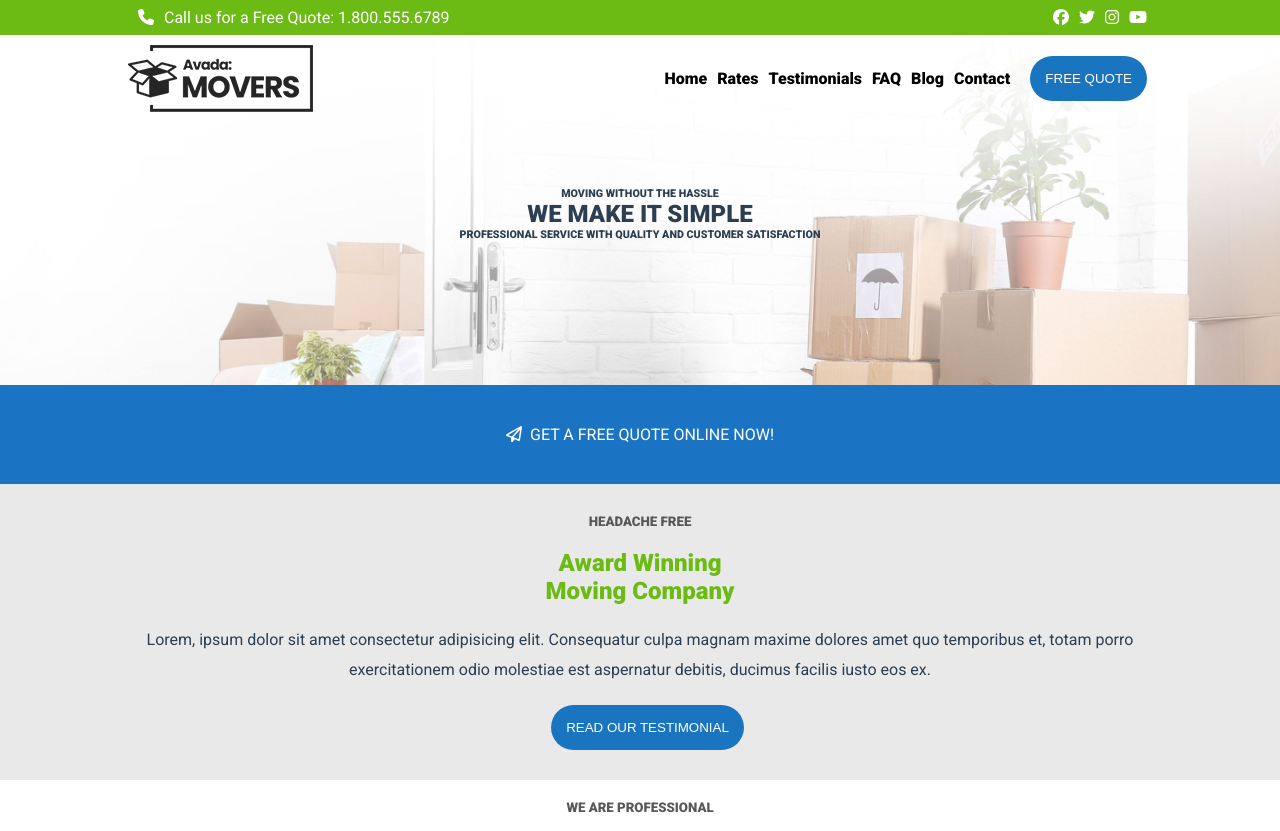
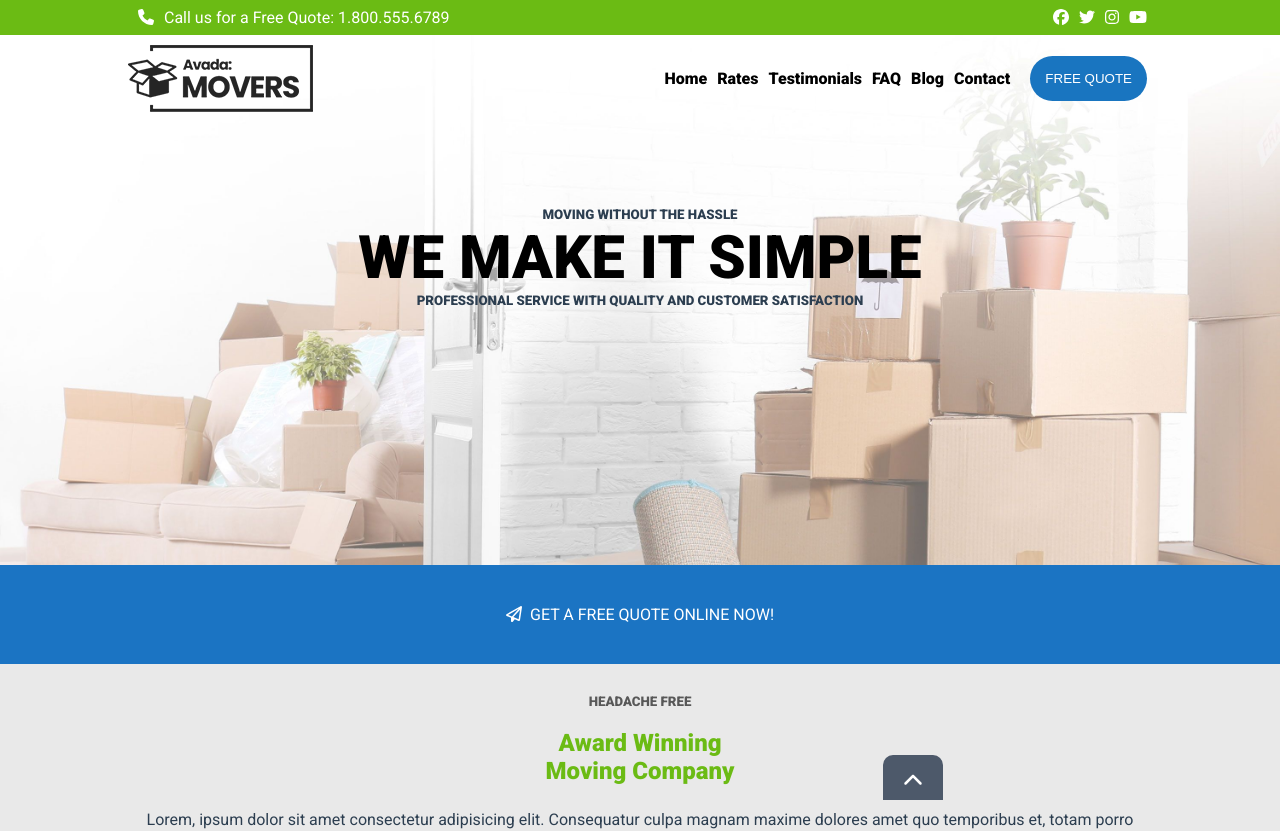
Before and after one commit to MarcoPerta/proj-html-vuejs, a Vue app: page / in a window 1280 px wide. Shown: the top 831 px of the page. Built offline with nearby package versions, Linux system fonts and the light colour scheme.

Commit message:
add hover e to top

```diff
--- a/src/App.vue
+++ b/src/App.vue
@@ -6,6 +6,8 @@
     <MainComp :ServicesCards="ServicesCards" :TestimonialCards="TestimonialCards"/>
 
     <FooterComp :NavbarList="Navbar" :ListIcons="Icons"/>
+
+    <div class="to-top"><a href="#top"><font-awesome-icon icon="fa-solid fa-chevron-up" /></a></div>
 
   </div>
 </template>
@@ -117,8 +119,23 @@ export default {
   text-align: center;
   color: #2c3e50;
   font-family: 'Roboto', sans-serif;
+}
 
+.to-top{
+  width: 60px;
+  height: 45px;
+  border-radius: 10px 10px 0px 0px;
+  background-color: #4d596a;
+  bottom: 0;
+  margin-left: 883px;
+  position: sticky;
+  padding: 15px 0px;
+  a {
+    color: white;
+    font-size: 1.25rem;
+  }
 }
+
 *{
   padding: 0;
   margin: 0;
--- a/src/components/JumbotronComp.vue
+++ b/src/components/JumbotronComp.vue
@@ -10,9 +10,9 @@
                 </div>
             </div>
             <div class="jumbotron-text">
-                <h6>MOVING WITHOUT THE HASSLE</h6>
-                <h2>WE MAKE IT SIMPLE</h2>
-                <h6>PROFESSIONAL SERVICE WITH QUALITY AND CUSTOMER SATISFACTION</h6>
+                <h5>MOVING WITHOUT THE HASSLE</h5>
+                <h2 class="big">WE MAKE IT SIMPLE</h2>
+                <h5>PROFESSIONAL SERVICE WITH QUALITY AND CUSTOMER SATISFACTION</h5>
             </div>
         </div>
         <div class="free-quote">
@@ -39,21 +39,23 @@ import NavbarComp from './NavbarComp.vue'
 <style lang="scss" scoped>
 .img-background{
     background-image: url(../assets/images/avada-movers-homeherobackground-final.jpg);
-    height: 350px;
+    height: 530px;
     background-repeat: no-repeat;
     background-size: cover;
-    .container{
+    .container {
             display: flex;
             justify-content: space-between;
             align-items: center;
             padding: 10px 0px;
             width: 80%;
             margin: auto;
-        .navbar-button{
+
+            .navbar-button {
                 display: flex;
                 padding: 0 5px;
                 align-items: center;
-            .btn-blue{
+
+                .btn-blue {
                     color: white;
                     border: none;
                     padding: 15px;
@@ -61,10 +63,19 @@ import NavbarComp from './NavbarComp.vue'
                     border-radius: 30px;
                     margin-left: 15px;
                 }
+
+                // .btn-blue .btn-blue:hover {
+                //     // background-color: rgba(27,116,195, 1.5);
+                //     background-color: red;
+                // }
             }
         }
     .jumbotron-text{
-        padding-top: 65px;
+        padding-top: 85px;
+        .big{
+            font-size: 60px;
+            color: black;
+        }
     }
 }
 .free-quote{
@@ -75,4 +86,9 @@ import NavbarComp from './NavbarComp.vue'
         margin-left: 8px;
     }
 }
+// .free-quote :hover{
+//     // background-color: rgba(27,116,195, 1.5);
+//     background-color: red;
+// }
+
 </style>
--- a/src/components/LinksComp.vue
+++ b/src/components/LinksComp.vue
@@ -80,5 +80,9 @@ export default {
             font-size: 0.813rem;
         }
     }
+
+    li a:hover {
+        color: #6bbb14;
+    }
 }
 </style>
--- a/src/components/NavbarComp.vue
+++ b/src/components/NavbarComp.vue
@@ -19,4 +19,8 @@ a{
     padding: 0px 5px;
     text-decoration: none;
 }
+
+div a:hover{
+    color: #6bbb14;
+}
 </style>
--- a/src/components/ServiceCard.vue
+++ b/src/components/ServiceCard.vue
@@ -1,6 +1,8 @@
 <template>
         <div>
-            <img :src="require(`../assets/images/${ServicesCards.img}`)" alt="">
+            <div class="container-img">
+                <img :src="require(`../assets/images/${ServicesCards.img}`)" alt="">
+            </div>
             <h3>{{ServicesCards.title}}</h3>
             <p>{{ServicesCards.paragraph}}</p>
             <button class="btn-blue">READ MORE</button>
@@ -26,8 +28,13 @@ div {
     }
 
     img{
-        width: 100%;
+        width: 90%;
         padding: 10px;
+        transition: transform 1s;
+    }
+
+    .container-img :hover {
+        transform: scale(1.1,1.1);
     }
 
     p{
--- a/src/main.js
+++ b/src/main.js
@@ -17,10 +17,11 @@ import { library } from '@fortawesome/fontawesome-svg-core'
   import { faYoutube} from '@fortawesome/free-brands-svg-icons'
   import { faPaperPlane} from '@fortawesome/free-regular-svg-icons'
   import { faChevronRight } from '@fortawesome/free-solid-svg-icons'
+  import { faChevronUp } from '@fortawesome/free-solid-svg-icons'
 
 
   // / add icons to the library /
-  library.add(faPhone,faFacebook,faTwitter,faInstagram,faYoutube,faPaperPlane,faChevronRight)
+  library.add(faPhone,faFacebook,faTwitter,faInstagram,faYoutube,faPaperPlane,faChevronRight,faChevronUp)
 
   // / add font awesome icon component */
   Vue.component('font-awesome-icon', FontAwesomeIcon)
```
Lines whose indentation alone changed are shown as unchanged.
